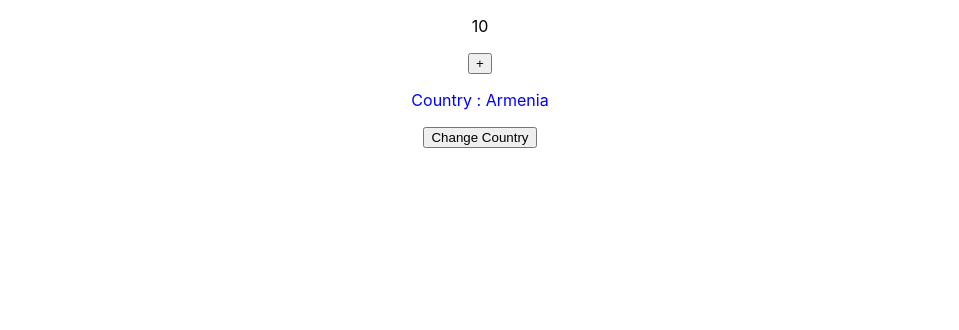
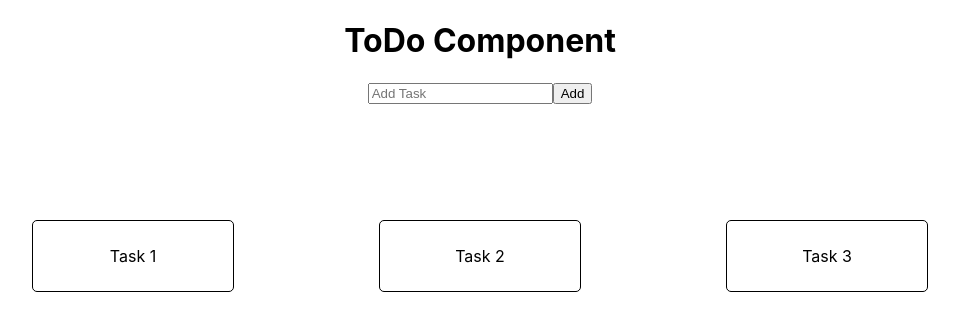
Before and after one commit to AshotHeb/react-beg-05, a React (Create React App) app: page / in a window 1280 px wide. Shown: the top 330 px of the page, without its empty margins (160-1119 px from the left). Built offline with nearby package versions, Linux system fonts and the light colour scheme.

Commit message:
ToDO-start

```diff
--- a/src/App.js
+++ b/src/App.js
@@ -1,54 +1,93 @@
+import React, { Component } from 'react';
 import './App.css';
+// import './jsTests/example';
 // import User from './Components/User';
 // import SurName from './Components/SurName';
 // import Age from './Components/Age.jsx';
-import Card from './Components/Card';
+// import Card from './Components/Card';
 // import './jsTests/classJs';
 // import A from './test/A';
 // import B from './test/B';
 // import D from './test/D';
-import Counter from './test/Counter';
+// import Counter from './test/Counter';
+import ToDo from './Components/ToDo/ToDo';
 
-function App() {
-  const card1 = {
-    imgUrl: 'https://onex.am/img/svg/step1.svg',
-    imgAlt: 'World Countries',
-    text: 'Card1 Description'
-  };
-  const card2 = {
-    imgUrl: 'https://onex.am/img/svg/step2.svg',
-    imgAlt: 'Shopping Pic',
-    text: 'Card2 Description'
-  };
-  const card3 = {
-    imgUrl: 'https://onex.am/img/svg/step3.svg',
-    imgAlt: 'Smart Delivery',
-    text: 'Card3 Description'
-  };
+class App extends Component {
+  state = {
+    login: false
+  }
+  toggleLogin = () => {
+    this.setState({
+      login: !this.state.login
+    });
+  }
+  render() {
+    //data
+    // const cards = [
+    //   {
+    //     imgUrl: 'https://onex.am/img/svg/step1.svg',
+    //     imgAlt: 'World Countries',
+    //     text: 'Card1 Description'
+    //   },
+    //   {
+    //     imgUrl: 'https://onex.am/img/svg/step2.svg',
+    //     imgAlt: 'Shopping Pic',
+    //     text: 'Card2 Description'
+    //   },
+    //   {
+    //     imgUrl: 'https://onex.am/img/svg/step3.svg',
+    //     imgAlt: 'Smart Delivery',
+    //     text: 'Card3 Description'
+    //   }
+    // ]
 
-  return (
-    <div className="App">
-      {/* <div className="card_wrapper">
-        <Card img={card1.imgUrl} imgAlt={card1.imgAlt} text={card1.text} obj={card1} />
-        <Card img={card2.imgUrl} imgAlt={card2.imgAlt} text={card2.text} />
-        <Card img={card3.imgUrl} imgAlt={card3.imgAlt} text={card3.text} active={true} />
-      </div> */}
 
-      {/* <A />
+    // const { login } = this.state;
+    // const element = <p>Element P </p>;
+    // const elements = cards.map((card, index) => {
+    //   return (
+    //     <Card
+    //       key={index}
+    //       img={card.imgUrl}
+    //       text={card.text}
+    //       imgAlt={card.imgAlt}
+    //     />
+    //   )
+    // })
 
-      <B text={true}>
-        <div className="">
-          <h1>B Children</h1>
-          <span>I am B Child</span>
-        </div>
-      </B>
 
-      <D name="Name" username="username"/> */}
 
-      <Counter counter={10}/>
+    return (
 
-    </div>
-  )
+      <div className="App">
+
+          <ToDo />
+
+
+
+
+
+        {/* {element}
+
+        <div className="card_wrapper">
+          {login && elements}
+        </div> */}
+
+        {/* {
+          login && <Card
+            img={"https://images.unsplash.com/photo-1508921912186-1d1a45ebb3c1?ixid=MXwxMjA3fDB8MHxzZWFyY2h8Mnx8cGhvdG98ZW58MHx8MHw%3D&ixlib=rb-1.2.1&w=1000&q=80"}
+            text="Test"
+            imgAlt="pic"
+          />
+        } */}
+        {/* <div>
+          <button onClick={this.toggleLogin}>
+            {login ? 'Logout' : 'Login'}
+          </button>
+        </div> */}
+      </div>
+    )
+  }
 }
 
 
--- a/src/Components/Card.js
+++ b/src/Components/Card.js
@@ -1,8 +1,9 @@
 
 export default function Card({ img, text, imgAlt, active }) {
+
     return (
         <div className={`card ${active ? 'active' : ''}`}>
-            <img src={img} alt={imgAlt} />
+            <img src={img} alt={imgAlt} className="img" />
             <p>{text}</p>
         </div>
     )
--- /dev/null
+++ b/src/Components/ToDo/ToDo.js
@@ -0,0 +1,34 @@
+import React from 'react';
+
+class ToDo extends React.Component {
+    state = {
+        tasks: ['Task 1', 'Task 2 ', 'Task 3']
+    }
+    render() {
+        const Tasks = this.state.tasks.map((task, index) => {
+            return (
+                <p key={index} className="task">
+                    {task}
+                </p>
+            )
+        })
+
+        return (
+            <div>
+                <h1>ToDo Component</h1>
+                <div>
+                    <input
+                        type="text"
+                        placeholder="Add Task"
+                    />
+                    <button>Add</button>
+                </div>
+                <div className="task_wrapper">
+                    {Tasks}
+                </div>
+            </div>
+        )
+    }
+}
+
+export default ToDo;
--- a/src/index.css
+++ b/src/index.css
@@ -9,14 +9,14 @@ code {
   font-family: source-code-pro, Menlo, Monaco, Consolas, 'Courier New', monospace;
 }
 
-.card {
+.task {
   width: 150px;
   padding: 25px;
   border: 1px solid black;
   border-radius: 5px;
 }
 
-.card_wrapper {
+.task_wrapper {
   display: flex;
   justify-content: space-between;
   width: 70%;
@@ -32,3 +32,6 @@ code {
 .country.armenia {
   color:blue
 }
+.img {
+  width:150px;
+}
--- /dev/null
+++ b/src/jsTests/example.js
@@ -0,0 +1,28 @@
+
+
+
+const person = {
+
+    name: 'Ashot',
+    surname: 'AshHeb',
+    age: 21,
+    getFullName: function () {
+        const name = getName.apply(this);
+        console.log('Name', name);
+
+        function getName() {
+            return this.name;
+        }
+
+        const getLastName = () => {
+            return this.surname;
+
+        }
+
+        const surname = getLastName();
+        console.log('surname' ,surname);
+    }
+
+}
+
+person.getFullName();
```
Also changed, not shown: src/test/Counter.js (+9 -4 lines), 1 other file (tests, documents, lock files or other folders).
